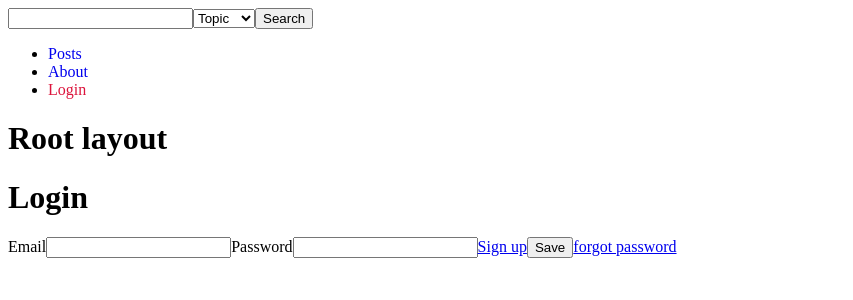
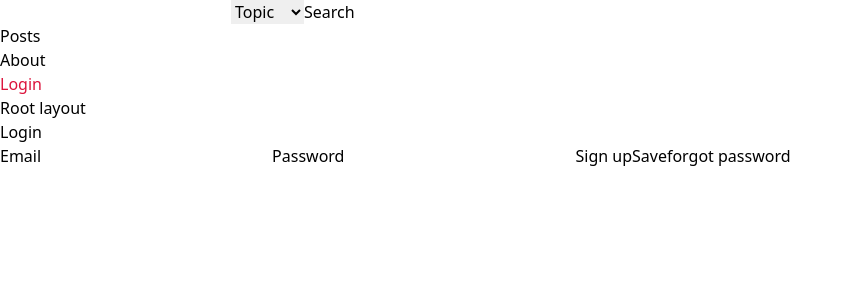
Before and after one commit to jimkk159/Blog, a React (Create React App) app in the folder frontend/: page /auth in a window 1280 px wide. Shown: the top 300 px of the page, without its empty margins (0-853 px from the left). Built offline with nearby package versions, Linux system fonts and the light colour scheme.

Commit message:
feat: set up tailwind

```diff
--- a/frontend/postcss.config.js
+++ /dev/null
@@ -1,3 +0,0 @@
-export default {
-  plugins: { autoprefixer: {} },
-};
--- /dev/null
+++ b/frontend/src/index.css
@@ -0,0 +1,3 @@
+@tailwind base;
+@tailwind components;
+@tailwind utilities;
--- a/frontend/src/index.js
+++ b/frontend/src/index.js
@@ -3,6 +3,8 @@ import ReactDOM from "react-dom/client";
 
 //Custom Component
 import App from "./App";
+
+import "./index.css"
 
 const root = ReactDOM.createRoot(document.getElementById("root"));
 root.render(
--- /dev/null
+++ b/frontend/tailwind.config.js
@@ -0,0 +1,13 @@
+module.exports = {
+  mode: "jit",
+  purge: ["./src/**/*.{js,jsx,ts,tsx}", "./public/index.html"],
+  darkMode: false, // or 'media' or 'class'
+  content: ["./src/**/*.{js,jsx,ts,tsx}"],
+  theme: {
+    extend: {},
+  },
+  variants: {
+    extend: {},
+  },
+  plugins: [],
+};
```
Also changed, not shown: frontend/package.json (+9 -3 lines), 1 other file (tests, documents, lock files or other folders).
